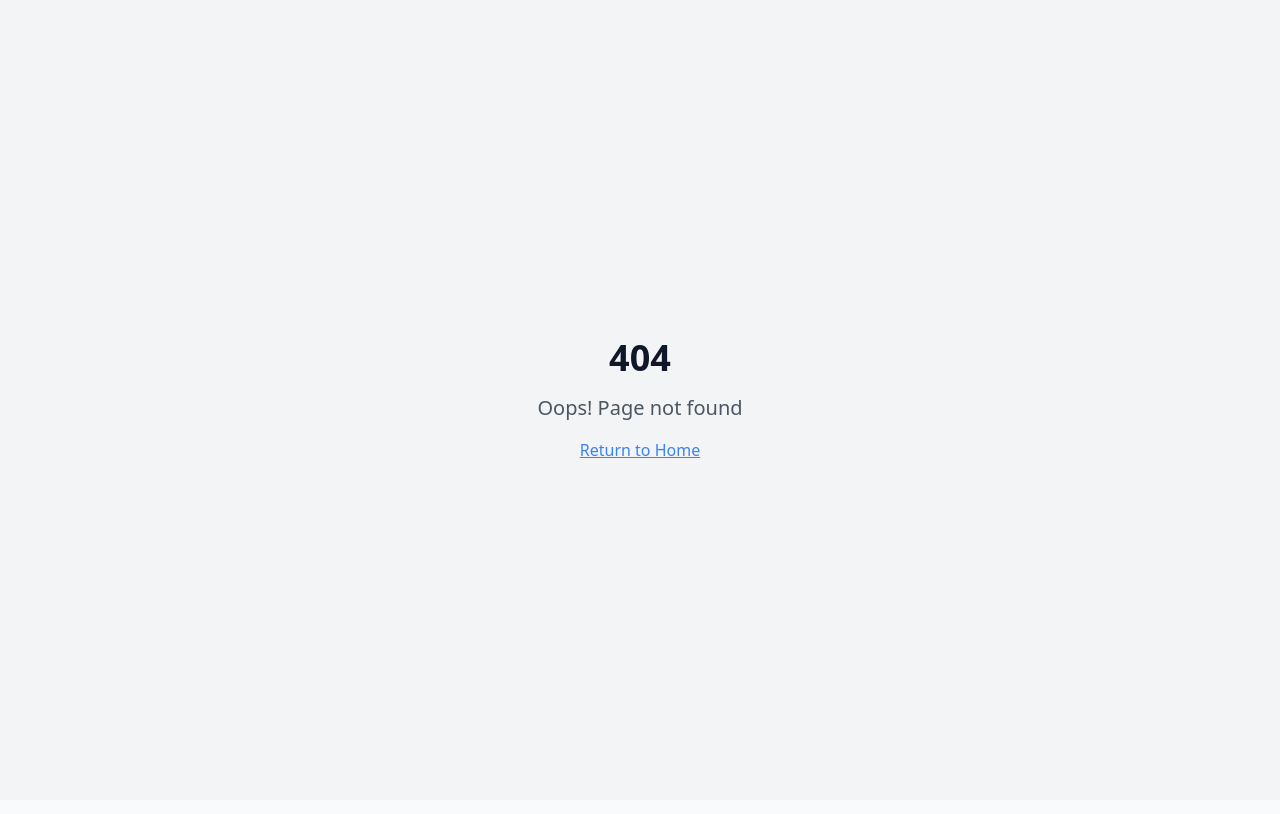
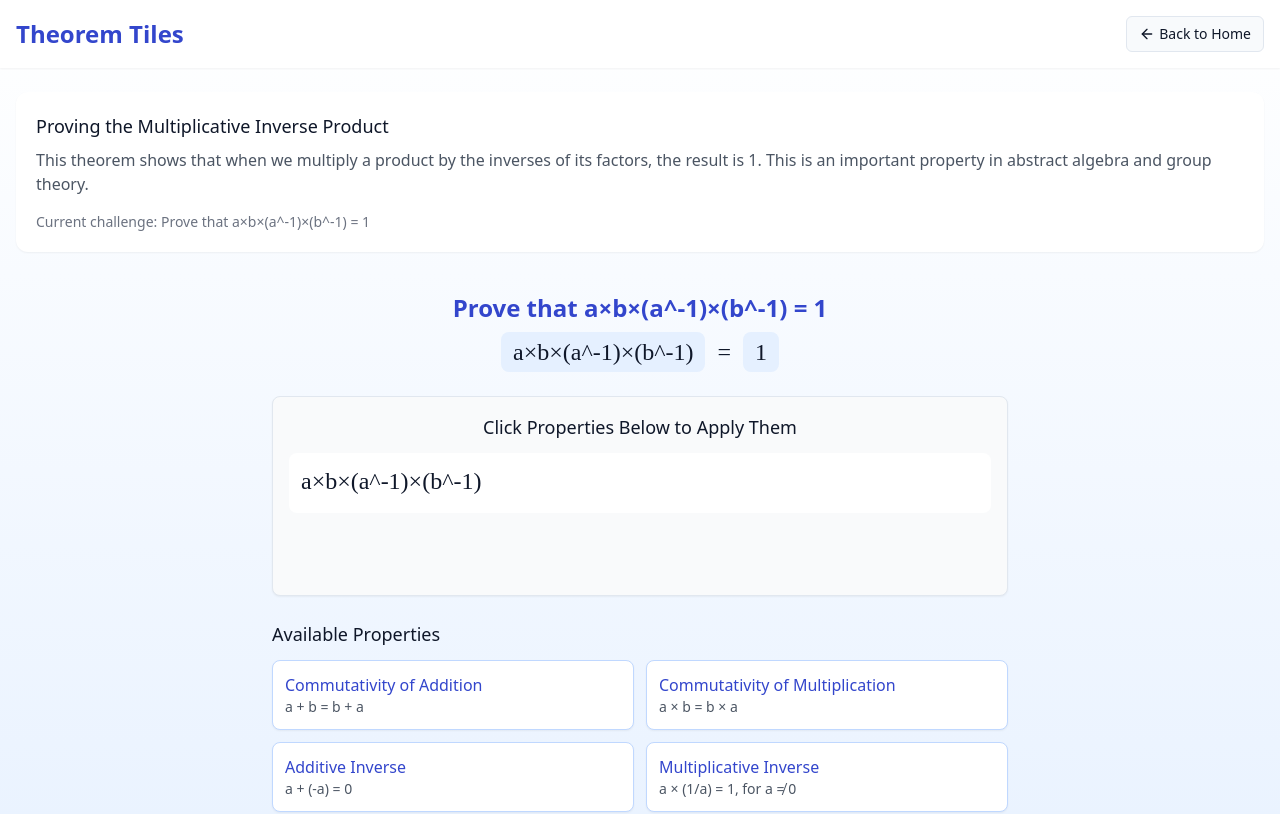
Before and after one commit to jacobsus7/theorem-tiles-interactive, a React (Vite) app: page /inverse-product in a window 1280 px wide. Before the commit this address had no page. Shown: the top 814 px of the page. Built offline with nearby package versions, Linux system fonts and the light colour scheme.

Commit message:
Add theorem page
Implement a page to prove the theorem a*b*(a^-1)*(b^-1)=1.

```diff
--- a/src/App.tsx
+++ b/src/App.tsx
@@ -1,3 +1,4 @@
+
 import { Toaster } from "@/components/ui/toaster";
 import { Toaster as Sonner } from "@/components/ui/sonner";
 import { TooltipProvider } from "@/components/ui/tooltip";
@@ -5,6 +6,7 @@ import { QueryClient, QueryClientProvider } from "@tanstack/react-query";
 import { BrowserRouter, Routes, Route } from "react-router-dom";
 import Index from "./pages/Index";
 import NotFound from "./pages/NotFound";
+import InverseProductTheorem from "./pages/InverseProductTheorem";
 
 const queryClient = new QueryClient();
 
@@ -16,6 +18,7 @@ const App = () => (
       <BrowserRouter>
         <Routes>
           <Route path="/" element={<Index />} />
+          <Route path="/inverse-product" element={<InverseProductTheorem />} />
           {/* ADD ALL CUSTOM ROUTES ABOVE THE CATCH-ALL "*" ROUTE */}
           <Route path="*" element={<NotFound />} />
         </Routes>
--- a/src/data/theorems.ts
+++ b/src/data/theorems.ts
@@ -1,4 +1,3 @@
-
 import { Theorem, Property } from "../types/theorem";
 
 // Define the available properties (axioms)
@@ -33,15 +32,28 @@ export const properties: Property[] = [
     name: "Negative Multiplication",
     description: "(-a) × b = -(a × b)",
   },
-  // Removed the double negation rule as it should be proven, not assumed
+  {
+    id: "assoc_mult",
+    name: "Associative Property of Multiplication",
+    description: "a × (b × c) = (a × b) × c",
+  },
 ];
 
-// Define our first theorem
+// Define our theorems
 export const theorems: Theorem[] = [
   {
     id: "neg_neg_one",
     title: "Prove that -(-1) = 1",
     initialExpression: "-(-1)",
+    targetExpression: "1",
+    availableProperties: properties,
+    steps: [],
+    isComplete: false,
+  },
+  {
+    id: "inverse_product",
+    title: "Prove that a×b×(a^-1)×(b^-1) = 1",
+    initialExpression: "a×b×(a^-1)×(b^-1)",
     targetExpression: "1",
     availableProperties: properties,
     steps: [],
@@ -54,7 +66,7 @@ export const applyProperty = (
   expression: string,
   propertyId: string
 ): { newExpression: string, explanation: string } | null => {
-  // For our initial theorem -(-1) = 1
+  // For our first theorem -(-1) = 1
   if (expression === "-(-1)" && propertyId === "neg_mult") {
     return {
       newExpression: "-((-1) × (-1))",
@@ -97,6 +109,49 @@ export const applyProperty = (
     };
   }
 
+  // For our second theorem a×b×(a^-1)×(b^-1) = 1
+  if (expression === "a×b×(a^-1)×(b^-1)" && propertyId === "mult_comm") {
+    return {
+      newExpression: "a×b×(b^-1)×(a^-1)",
+      explanation: "Applied commutativity of multiplication to swap (a^-1) and (b^-1)"
+    };
+  }
+
+  if (expression === "a×b×(b^-1)×(a^-1)" && propertyId === "assoc_mult") {
+    return {
+      newExpression: "a×(b×(b^-1))×(a^-1)",
+      explanation: "Applied associative property to group b and its inverse"
+    };
+  }
+
+  if (expression === "a×(b×(b^-1))×(a^-1)" && propertyId === "mult_inverse") {
+    return {
+      newExpression: "a×1×(a^-1)",
+      explanation: "Applied multiplicative inverse: b×(b^-1) = 1"
+    };
+  }
+
+  if (expression === "a×1×(a^-1)" && propertyId === "mult_comm") {
+    return {
+      newExpression: "a×(a^-1)×1",
+      explanation: "Applied commutativity of multiplication to reorder terms"
+    };
+  }
+
+  if (expression === "a×(a^-1)×1" && propertyId === "mult_inverse") {
+    return {
+      newExpression: "1×1",
+      explanation: "Applied multiplicative inverse: a×(a^-1) = 1"
+    };
+  }
+
+  if (expression === "1×1" && propertyId === "mult_inverse") {
+    return {
+      newExpression: "1",
+      explanation: "Applied multiplicative identity: 1×1 = 1"
+    };
+  }
+
   return null; // Property cannot be applied to this expression
 };
 
--- a/src/pages/Index.tsx
+++ b/src/pages/Index.tsx
@@ -3,6 +3,7 @@ import React from 'react';
 import TheoremProver from '@/components/TheoremProver';
 import { theorems } from '@/data/theorems';
 import { Button } from '@/components/ui/button';
+import { Link } from 'react-router-dom';
 
 const Index = () => {
   return (
@@ -17,11 +18,20 @@ const Index = () => {
         <div className="bg-white rounded-xl shadow-sm p-5 mb-6">
           <h2 className="text-lg font-medium mb-2">Welcome to Theorem Tiles</h2>
           <p className="text-gray-600 mb-4">
-            Drag properties from the list below onto the workspace to apply them to the expression.
+            Click properties from the list below to apply them to the expression.
             Continue until you've proven the theorem.
           </p>
-          <div className="text-sm text-gray-500">
-            <p>Current challenge: <span className="font-medium">Prove that -(-1) = 1</span></p>
+
+          <div className="grid gap-4 md:grid-cols-2 mt-6">
+            <Link to="/" className="bg-mathBlue-50 rounded-lg p-4 hover:bg-mathBlue-100 transition-colors">
+              <h3 className="font-medium mb-2">Double Negation</h3>
+              <p className="text-sm text-gray-600">Prove that -(-1) = 1</p>
+            </Link>
+
+            <Link to="/inverse-product" className="bg-mathBlue-50 rounded-lg p-4 hover:bg-mathBlue-100 transition-colors">
+              <h3 className="font-medium mb-2">Multiplicative Inverse Product</h3>
+              <p className="text-sm text-gray-600">Prove that a×b×(a^-1)×(b^-1) = 1</p>
+            </Link>
           </div>
         </div>
 
--- /dev/null
+++ b/src/pages/InverseProductTheorem.tsx
@@ -0,0 +1,45 @@
+
+import React from 'react';
+import TheoremProver from '@/components/TheoremProver';
+import { theorems } from '@/data/theorems';
+import { Button } from '@/components/ui/button';
+import { ArrowLeft } from 'lucide-react';
+import { Link } from 'react-router-dom';
+
+const InverseProductTheorem = () => {
+  // Get the second theorem (index 1) which is our inverse product theorem
+  const inverseTheorem = theorems[1];
+
+  return (
+    <div className="min-h-screen bg-gradient-to-b from-white to-mathBlue-100">
+      <nav className="bg-white shadow-sm py-4">
+        <div className="container mx-auto flex justify-between items-center">
+          <h1 className="text-xl md:text-2xl font-bold text-mathBlue-600">Theorem Tiles</h1>
+          <Link to="/">
+            <Button variant="outline" size="sm" className="flex items-center gap-1">
+              <ArrowLeft className="h-4 w-4" />
+              Back to Home
+            </Button>
+          </Link>
+        </div>
+      </nav>
+
+      <main className="container mx-auto py-6">
+        <div className="bg-white rounded-xl shadow-sm p-5 mb-6">
+          <h2 className="text-lg font-medium mb-2">Proving the Multiplicative Inverse Product</h2>
+          <p className="text-gray-600 mb-4">
+            This theorem shows that when we multiply a product by the inverses of its factors,
+            the result is 1. This is an important property in abstract algebra and group theory.
+          </p>
+          <div className="text-sm text-gray-500">
+            <p>Current challenge: <span className="font-medium">Prove that a×b×(a^-1)×(b^-1) = 1</span></p>
+          </div>
+        </div>
+
+        <TheoremProver theorem={inverseTheorem} />
+      </main>
+    </div>
+  );
+};
+
+export default InverseProductTheorem;
```
